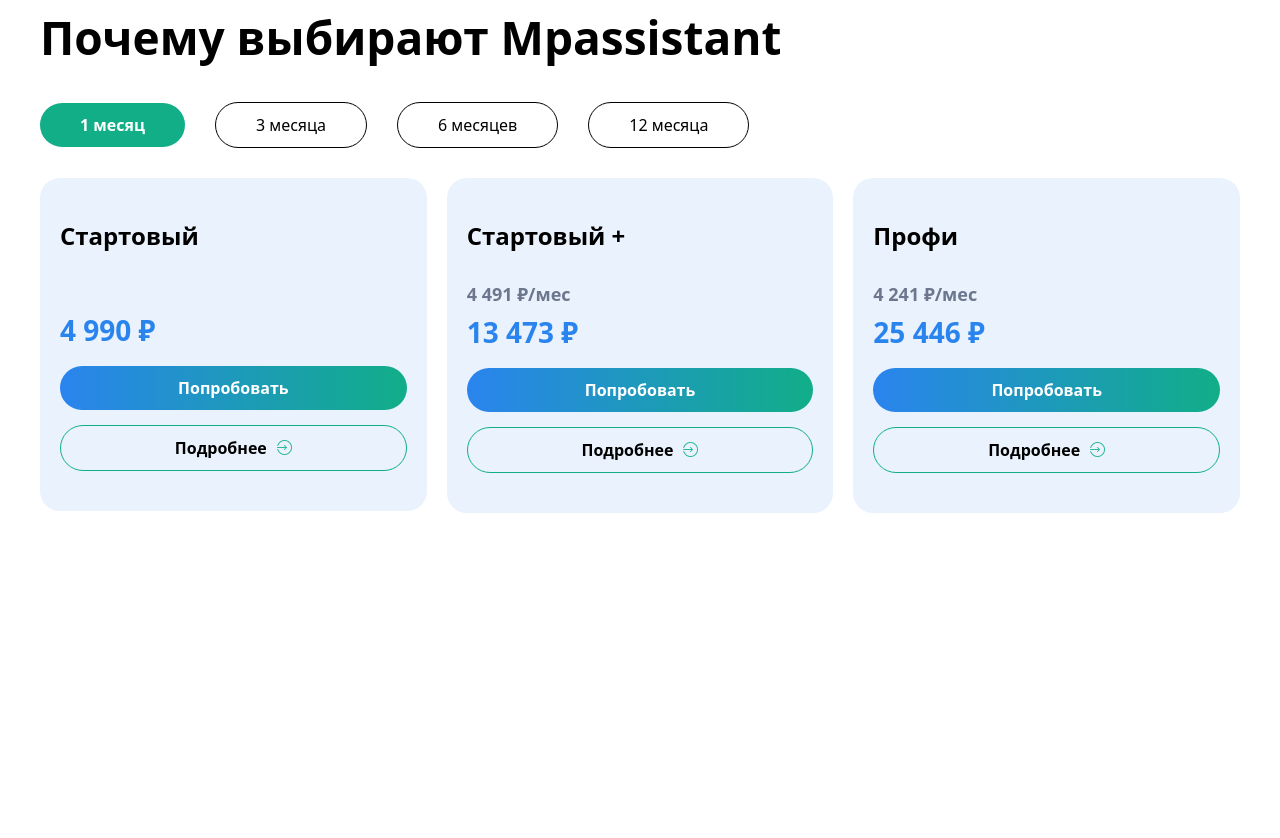
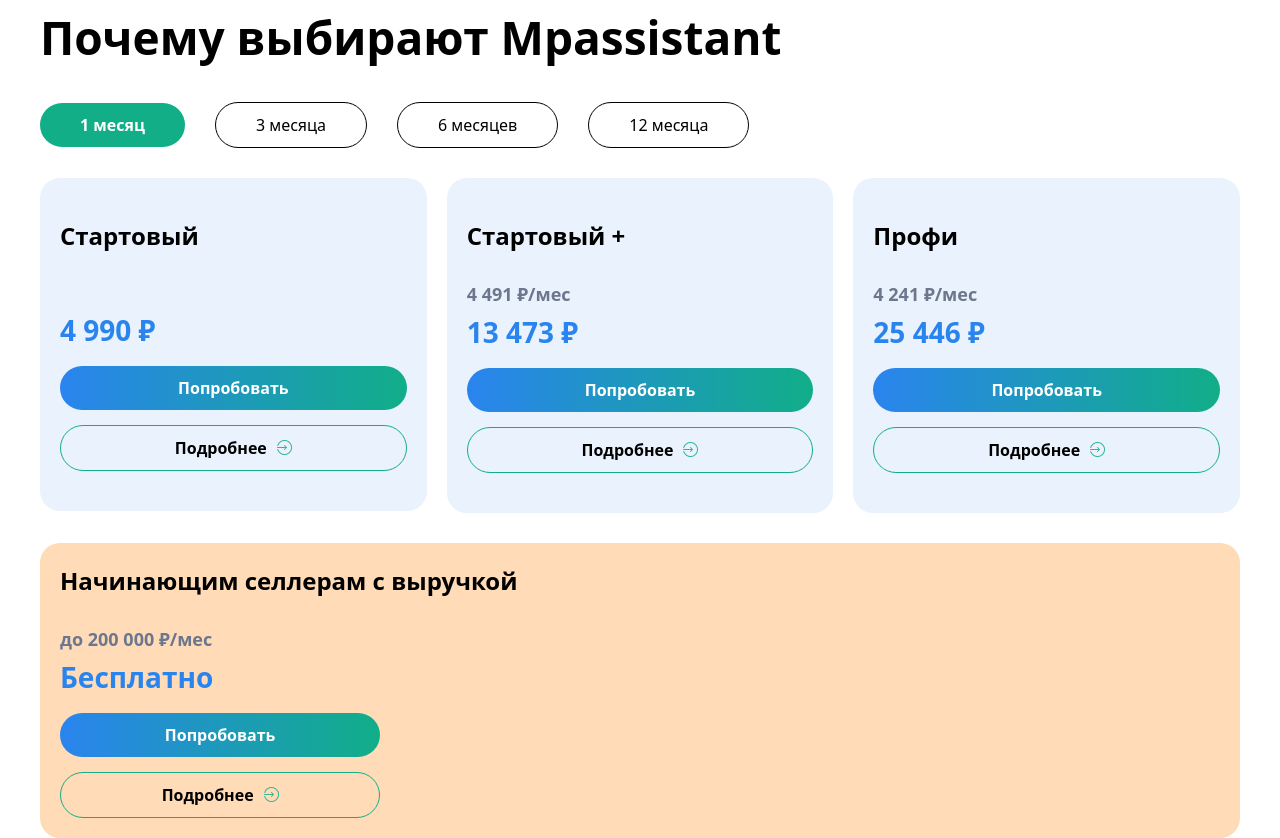
Before and after one commit to azizbekjonsanginov0606-cmd/tet1, a website: page src/index.html in a window 1280 px wide. Shown: the part 4215-5053 px from the top of the page. Before the commit the page ends 4728 px from the top, so only its background shows below. Drawn offline with nearby package versions, Linux system fonts and the light colour scheme; files that its build step writes are made by us from their sources.

Commit message:
section 9

```diff
--- a/src/index.html
+++ b/src/index.html
@@ -293,6 +293,24 @@
                     </button>
                 </aside>
             </section>
+            <section
+                class="bg-[#FFDBB7] flex flex-col items-start p-[20px] rounded-[20px] w-[100%] lg:flex-row lg:justify-between lg:items-center">
+            <aside class="flex flex-col items-start gap-[15px]">
+                <h2 class="text-[24px] font-[700]">Начинающим селлерам с выручкой</h2>
+                <h2 class="text-[#2A84EE] text-[28px] font-[700]">
+                    <span class="text-[18px] text-[#6C778E]">до 200 000 ₽/мес</span><br>
+                    Бесплатно
+                </h2>
+                <button
+                    class="text-[white] w-[100%] lg:w-[70%] font-[600] py-[15px] lg:py-[10px] px-[40px] bg-gradient-to-r from-[#2A84EE] to-[#11AE88] rounded-[30px]">Попробовать</button>
+                <button
+                    class="w-[100%] lg:w-[70%] font-[600] py-[15px] lg:py-[10px] px-[40px] border-[1px] border-solid border-[#11AE88] rounded-[30px] flex items-center justify-center gap-[10px]">
+                    Подробнее
+                    <img src="./surat/Group 41.png" alt="">
+                </button>
+            </aside>
+            <img class="lg:relative lg:top-[-80px] lg:hidden" src="./surat/Remove-bg_ai_1691479932588-transformed 1.png" alt="">
+        </section>
         </section>
 </body>
 </html>
```
